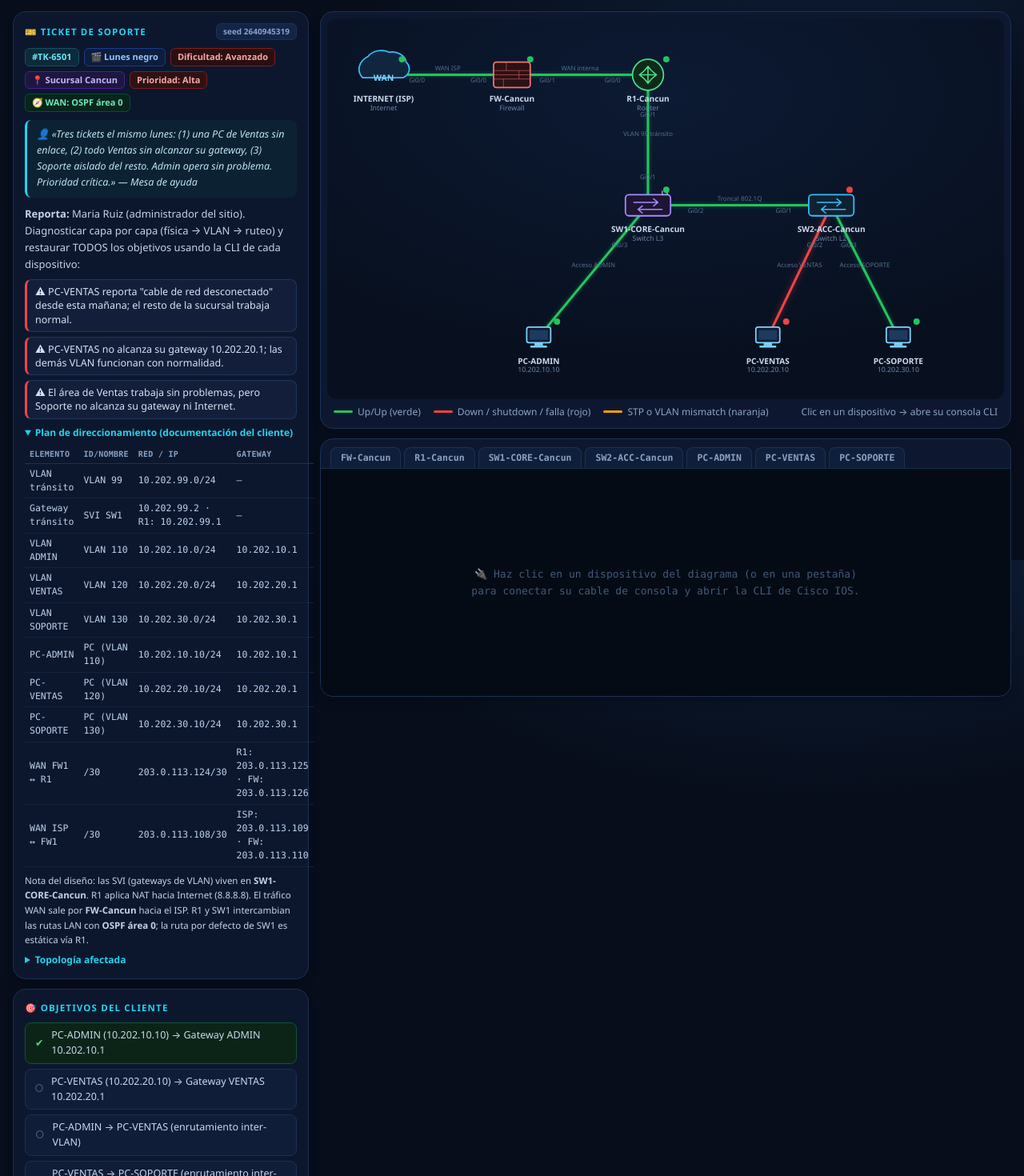
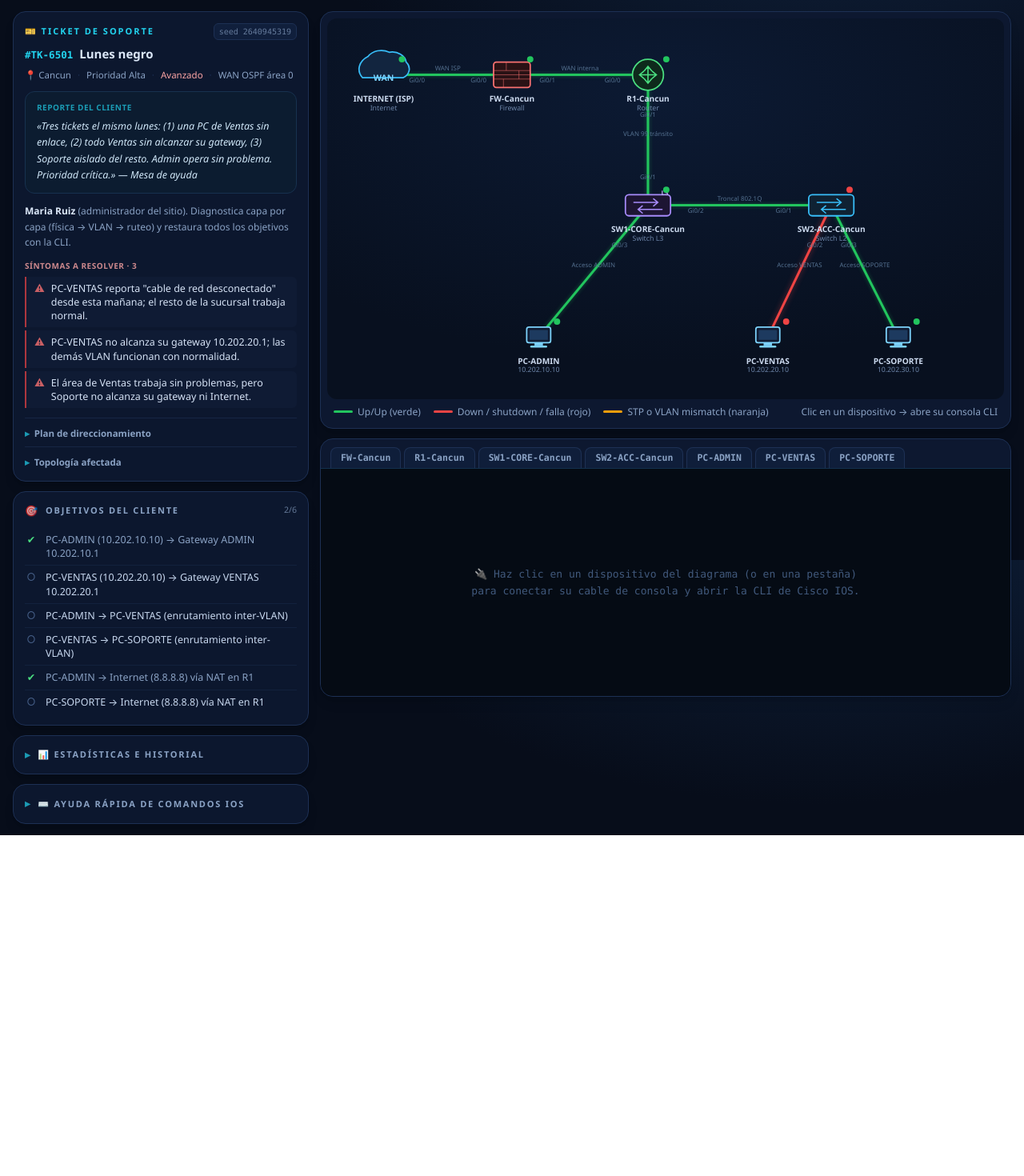
Before and after one commit to lazerboy404/ccna, a React (Vite) app: page / in a window 1280 px wide. Shown: the part 100-1570 px from the top of the page at 80% size. After the commit the page ends 1144 px from the top, so only its background shows below. Built offline with nearby package versions, Linux system fonts and the light colour scheme.

Commit message:
refactor(UI): reorganizar panel izquierdo con jerarquia visual y menos peso

```diff
--- a/src/components/TicketPanel.jsx
+++ b/src/components/TicketPanel.jsx
@@ -4,20 +4,25 @@ import { useNetwork } from '../context/NetworkContext.jsx'
 import { INTERNET, isSwitch } from '../lib/utils.js'
 import { TOPO_ORDER } from '../lib/labGenerator.js'
 
-function Badge({ kind, children }) {
-  const map = {
-    id: 'text-cyan-300 border-cyan-900 bg-[#0c2a3a]',
-    scen: 'text-blue-300 border-blue-900 bg-[#0c1d3d]',
-    'diff-Básico': 'text-green-300 border-green-800 bg-[#0c2417]',
-    'diff-Intermedio': 'text-amber-300 border-amber-800 bg-[#241a05]',
-    'diff-Avanzado': 'text-red-300 border-red-900 bg-[#2a0f12]',
-    'diff-Mixto': 'text-cyan-300 border-cyan-800 bg-[#08222e]',
-    site: 'text-violet-300 border-violet-900 bg-[#1e1640]',
-    prio: 'text-red-300 border-red-900 bg-[#2d1215]',
-    prioMedia: 'text-amber-300 border-amber-900 bg-[#2b2008]',
-    design: 'text-emerald-300 border-emerald-900 bg-[#06251c]',
+const DIFF_TEXT = {
+  'Básico': 'text-green-300',
+  'Intermedio': 'text-amber-300',
+  'Avanzado': 'text-red-300',
+  'Mixto': 'text-cyan-300',
 }
-  return <span className={'rounded-md border px-2 py-0.5 text-[11px] font-semibold ' + (map[kind] || map.id)}>{children}</span>
+
+function Panel({ children, className = '' }) {
+  return <section className={'bg-sim-panel/95 border border-sim-border rounded-2xl p-3.5 shadow-lg ' + className}>{children}</section>
+}
+
+function SectionTitle({ icon, children, aside }) {
+  return (
+    <h2 className="flex items-center gap-2 mb-3 text-[11px] uppercase tracking-[0.16em] font-bold text-sim-muted">
+      <span className="text-sim-accent/80 text-[13px]">{icon}</span>
+      <span>{children}</span>
+      {aside && <span className="ml-auto normal-case tracking-normal font-medium text-[10.5px] text-sim-muted/70">{aside}</span>}
+    </h2>
+  )
 }
 
 export default function TicketPanel() {
@@ -47,117 +52,147 @@ export default function TicketPanel() {
 
   const planRows = () => {
     const rows = [
-      ['VLAN tránsito', 'VLAN 99', s.nets.transit.net + '/24', '—'],
-      ['Gateway tránsito', 'SVI SW1', s.nets.transit.sw1 + ' · R1: ' + s.nets.transit.r1, '—'],
-      ['VLAN ADMIN', 'VLAN ' + s.va, s.nets.admin.net + '/24', s.nets.admin.gw],
-      ['VLAN VENTAS', 'VLAN ' + s.vv, s.nets.ventas.net + '/24', s.nets.ventas.gw],
-      ['VLAN SOPORTE', 'VLAN ' + s.vs, s.nets.soporte.net + '/24', s.nets.soporte.gw],
+      ['VLAN 99 · Tránsito', s.nets.transit.net + '/24', s.nets.transit.sw1 + ' (SVI SW1)'],
+      ['VLAN ' + s.va + ' · Admin', s.nets.admin.net + '/24', s.nets.admin.gw],
+      ['VLAN ' + s.vv + ' · Ventas', s.nets.ventas.net + '/24', s.nets.ventas.gw],
+      ['VLAN ' + s.vs + ' · Soporte', s.nets.soporte.net + '/24', s.nets.soporte.gw],
     ]
-    if (s.topo.sw3) rows.push(['VLAN CONTAB', 'VLAN ' + s.vc, s.nets.contab.net + '/24', s.nets.contab.gw])
-    rows.push([s.names.pc1, 'PC (VLAN ' + s.va + ')', s.pcs.admin + '/24', s.nets.admin.gw])
-    rows.push([s.names.pc2, 'PC (VLAN ' + s.vv + ')', s.pcs.ventas + '/24', s.nets.ventas.gw])
-    rows.push([s.names.pc3, 'PC (VLAN ' + s.vs + ')', s.pcs.soporte + '/24', s.nets.soporte.gw])
-    if (s.topo.sw3) rows.push([s.names.pc4, 'PC (VLAN ' + s.vc + ')', s.pcs.contab + '/24', s.nets.contab.gw])
+    if (s.topo.sw3) rows.push(['VLAN ' + s.vc + ' · Contab', s.nets.contab.net + '/24', s.nets.contab.gw])
+    rows.push([s.names.pc1 + ' · VLAN ' + s.va, s.pcs.admin + '/24', s.nets.admin.gw])
+    rows.push([s.names.pc2 + ' · VLAN ' + s.vv, s.pcs.ventas + '/24', s.nets.ventas.gw])
+    rows.push([s.names.pc3 + ' · VLAN ' + s.vs, s.pcs.soporte + '/24', s.nets.soporte.gw])
+    if (s.topo.sw3) rows.push([s.names.pc4 + ' · VLAN ' + s.vc, s.pcs.contab + '/24', s.nets.contab.gw])
     if (s.topo.fw) {
-      rows.push(['WAN FW1 ↔ R1', '/30', s.wan.r1fwNet + '/30', 'R1: ' + s.wan.r1WanIp + ' · FW: ' + s.wan.fwLanIp])
-      rows.push(['WAN ISP ↔ FW1', '/30', s.wan.ispNet + '/30', 'ISP: ' + s.wan.ispIp + ' · FW: ' + s.wan.fwWanIp])
+      rows.push(['WAN · ISP ↔ FW1', s.wan.ispNet + '/30', 'ISP ' + s.wan.ispIp + ' · FW ' + s.wan.fwWanIp])
+      rows.push(['WAN · FW1 ↔ R1', s.wan.r1fwNet + '/30', 'FW ' + s.wan.fwLanIp + ' · R1 ' + s.wan.r1WanIp])
     } else {
-      rows.push(['WAN ISP ↔ R1', '/30', s.wan.ispNet + '/30', 'ISP: ' + s.wan.ispIp + ' · R1: ' + s.wan.r1WanIp])
+      rows.push(['WAN · ISP ↔ R1', s.wan.ispNet + '/30', 'ISP ' + s.wan.ispIp + ' · R1 ' + s.wan.r1WanIp])
     }
     return rows
   }
 
+  const prioClass = s.ticket.prio === 'Crítica' ? 'text-red-300' : s.ticket.prio === 'Media' ? 'text-amber-300' : 'text-sim-muted'
+
   return (
     <aside className="flex flex-col gap-3 min-w-0">
-      <section className="bg-sim-panel/95 border border-sim-border rounded-2xl p-3.5 shadow-lg">
-        <h2 className="text-[11.5px] uppercase tracking-widest text-sim-accent font-bold mb-2.5 flex items-center gap-2">
-          🎫 Ticket de Soporte <span className="ml-auto normal-case tracking-normal text-[10px] bg-[#132547] border border-sim-border rounded-md px-2 py-0.5 text-sim-muted">seed {s.seed}</span>
-        </h2>
-        <div className="flex gap-1.5 flex-wrap mb-2.5">
-          <Badge kind="id">#{s.ticket.id}</Badge>
-          <Badge kind="scen">🎬 {sc.title}</Badge>
-          <Badge kind={'diff-' + sc.diff}>Dificultad: {sc.diff}</Badge>
-          <Badge kind="site">📍 Sucursal {s.site}</Badge>
-          <Badge kind={s.ticket.prio === 'Media' ? 'prioMedia' : 'prio'}>Prioridad: {s.ticket.prio}</Badge>
-          <Badge kind="design">{s.wanDesign === 'static' ? '🧭 WAN: rutas estáticas' : '🧭 WAN: OSPF área 0'}</Badge>
+      <Panel>
+        <div className="flex items-center justify-between gap-2 mb-2">
+          <h2 className="text-[11px] uppercase tracking-[0.18em] text-sim-accent font-bold">🎫 Ticket de Soporte</h2>
+          <span className="font-mono text-[10px] bg-[#132547]/60 border border-sim-border rounded-md px-1.5 py-0.5 text-sim-muted/70">seed {s.seed}</span>
         </div>
-        <div className="bg-[#0c2233] border-l-[3px] border-sim-accent rounded-lg px-3 py-2 italic text-[#bfe3f5] leading-relaxed text-[12.5px] mb-2.5">
-          👤 {sc.story(s)}
+
+        <div className="flex items-baseline gap-2 flex-wrap mb-1.5">
+          <span className="font-mono text-[12.5px] font-bold text-sim-accent">#{s.ticket.id}</span>
+          <span className="text-[15px] font-bold text-sim-text leading-tight">{sc.title}</span>
         </div>
-        <div className="text-[#c3d3ea] leading-relaxed mb-2 text-[13px]">
-          <b>Reporta:</b> {s.ticket.tech} (administrador del sitio). Diagnosticar capa por capa (física → VLAN → ruteo) y restaurar TODOS los objetivos usando la CLI de cada dispositivo:
+        <div className="flex items-center flex-wrap gap-x-2 gap-y-0.5 text-[11.5px] text-sim-muted mb-3">
+          <span>📍 {s.site}</span>
+          <span className="text-sim-border">·</span>
+          <span className={prioClass}>Prioridad {s.ticket.prio}</span>
+          <span className="text-sim-border">·</span>
+          <span className={DIFF_TEXT[sc.diff] || 'text-sim-muted'}>{sc.diff}</span>
+          <span className="text-sim-border">·</span>
+          <span>{s.wanDesign === 'static' ? 'WAN rutas estáticas' : 'WAN OSPF área 0'}</span>
         </div>
-        <ul className="flex flex-col gap-1.5 my-2">
+
+        <blockquote className="bg-[#0c1c30] border border-[#17314f] rounded-xl px-3.5 py-3 mb-3">
+          <div className="text-[10px] uppercase tracking-wider text-sim-accent/70 font-bold mb-1.5">Reporte del cliente</div>
+          <p className="text-[12.5px] leading-relaxed text-[#cfe6f7] italic">{sc.story(s)}</p>
+        </blockquote>
+
+        <p className="text-[12px] text-sim-muted leading-relaxed mb-3">
+          <b className="text-sim-text">{s.ticket.tech}</b> (administrador del sitio). Diagnostica capa por capa (física → VLAN → ruteo) y restaura todos los objetivos con la CLI.
+        </p>
+
+        <div className="text-[10px] uppercase tracking-wider text-red-300/80 font-bold mb-1.5">Síntomas a resolver · {lab.faults.length}</div>
+        <ul className="flex flex-col gap-1">
           {lab.faults.map((f) => (
-            <li key={f.key} className="bg-[#131f3a] border border-[#22345c] border-l-[3px] border-l-red-500 rounded-lg px-2.5 py-1.5 text-[12.5px] leading-snug text-[#d5e2f5]">⚠ {f.symptom}</li>
+            <li key={f.key} className="flex gap-2 bg-[#131f3a]/60 border-l-2 border-l-red-500/70 rounded-r-md px-2.5 py-1.5 text-[12.5px] leading-snug text-[#d5e2f5]">
+              <span className="text-red-400/80 shrink-0">⚠</span>
+              <span>{f.symptom}</span>
+            </li>
           ))}
         </ul>
-        <details open className="mt-1">
-          <summary className="cursor-pointer text-sim-accent text-[12px] font-semibold select-none mb-1.5">Plan de direccionamiento (documentación del cliente)</summary>
-          <table className="w-full border-collapse text-[11.5px] font-mono">
+
+        <details className="group border-t border-sim-border/60 mt-3 pt-2.5">
+          <summary className="flex items-center gap-1.5 cursor-pointer select-none list-none text-[11.5px] font-semibold text-sim-muted hover:text-sim-text [&::-webkit-details-marker]:hidden">
+            <span className="text-sim-accent/70 transition-transform group-open:rotate-90">▸</span>
+            Plan de direccionamiento
+          </summary>
+          <div className="overflow-x-auto mt-2.5">
+            <table className="w-full border-collapse text-[11px] font-mono tabular-nums">
               <thead>
                 <tr>
-                {['Elemento', 'ID/Nombre', 'Red / IP', 'Gateway'].map((h) => (
-                  <th key={h} className="text-left text-sim-muted font-semibold px-1.5 py-1 border-b border-sim-border uppercase text-[10px] tracking-wide">{h}</th>
+                  {['VLAN / Equipo', 'Subred / IP', 'Gateway'].map((h) => (
+                    <th key={h} className="text-left text-sim-muted/80 font-semibold px-1.5 py-1 border-b border-sim-border uppercase text-[9.5px] tracking-wide whitespace-nowrap">{h}</th>
                   ))}
                 </tr>
               </thead>
               <tbody>
                 {planRows().map((r, i) => (
-                <tr key={i}>{r.map((c, j) => <td key={j} className="px-1.5 py-1 border-b border-[#14233f] text-[#bcd0ea]">{c}</td>)}</tr>
+                  <tr key={i}>{r.map((c, j) => <td key={j} className="px-1.5 py-1 border-b border-[#14233f] text-[#bcd0ea] whitespace-nowrap">{c}</td>)}</tr>
                 ))}
               </tbody>
             </table>
-          <p className="text-[11.5px] text-[#c3d3ea] leading-relaxed mt-2">
-            Nota del diseño: las SVI (gateways de VLAN) viven en <b>{s.names.sw1}</b>. R1 aplica NAT hacia Internet ({INTERNET}). {' '}
-            {s.topo.fw ? <>El tráfico WAN sale por <b>{s.names.fw}</b> hacia el ISP. </> : 'R1 conecta directo al ISP (sitio sin firewall). '}
+          </div>
+          <p className="text-[11px] text-sim-muted leading-relaxed mt-2">
+            Las SVI viven en <b className="text-sim-text">{s.names.sw1}</b>. R1 aplica NAT hacia Internet ({INTERNET}).{' '}
+            {s.topo.fw ? <>El tráfico WAN sale por <b className="text-sim-text">{s.names.fw}</b> hacia el ISP. </> : 'R1 conecta directo al ISP (sitio sin firewall). '}
             {s.wanDesign === 'static'
-              ? <>R1 y SW1 intercambian las rutas LAN/WAN con <b>rutas estáticas</b>.</>
-              : <>R1 y SW1 intercambian las rutas LAN con <b>OSPF área 0</b>; la ruta por defecto de SW1 es estática vía R1.</>}
+              ? <>Rutas LAN/WAN por <b className="text-sim-text">estáticas</b>.</>
+              : <>Rutas LAN por <b className="text-sim-text">OSPF área 0</b>; SW1 sale por ruta estática vía R1.</>}
           </p>
         </details>
-        <details className="mt-1.5">
-          <summary className="cursor-pointer text-sim-accent text-[12px] font-semibold select-none">Topología afectada</summary>
-          <ul className="flex flex-col gap-1.5 mt-2">
+
+        <details className="group border-t border-sim-border/60 mt-2 pt-2.5">
+          <summary className="flex items-center gap-1.5 cursor-pointer select-none list-none text-[11.5px] font-semibold text-sim-muted hover:text-sim-text [&::-webkit-details-marker]:hidden">
+            <span className="text-sim-accent/70 transition-transform group-open:rotate-90">▸</span>
+            Topología afectada
+          </summary>
+          <ul className="flex flex-col gap-1 mt-2.5">
             {TOPO_ORDER.filter((id) => !!lab.devices[id]).map((id) => {
               const d = lab.devices[id]
               const color = id.startsWith('PC') ? '#0ea5e9' : isSwitch(d) ? '#a78bfa' : '#22d3ee'
               return (
-                <li key={id} className="bg-[#131f3a] border border-[#22345c] rounded-lg px-2.5 py-1.5 text-[12.5px] text-[#d5e2f5]" style={{ borderLeft: '3px solid ' + color }}>
-                  <b>{d.name}</b> — {d.role}
+                <li key={id} className="bg-[#131f3a]/60 border border-[#22345c]/60 rounded-md px-2.5 py-1.5 text-[12px] text-[#c8d8ef]" style={{ borderLeft: '3px solid ' + color }}>
+                  <b className="text-sim-text">{d.name}</b> <span className="text-sim-muted">— {d.role}</span>
                 </li>
               )
             })}
           </ul>
         </details>
-      </section>
+      </Panel>
 
-      <section className="bg-sim-panel/95 border border-sim-border rounded-2xl p-3.5 shadow-lg">
-        <h2 className="text-[11.5px] uppercase tracking-widest text-sim-accent font-bold mb-2.5">🎯 Objetivos del Cliente</h2>
-        <ul className="flex flex-col gap-1.5">
+      <Panel>
+        <SectionTitle icon="🎯" aside={goalsResults.filter((g) => g.res.ok).length + '/' + goalsResults.length}>
+          Objetivos del cliente
+        </SectionTitle>
+        <ul className="flex flex-col">
           {goalsResults.map((g) => (
-            <li key={g.id} className={'flex items-center gap-2 rounded-lg px-2.5 py-1.5 text-[12.5px] border ' + (g.res.ok ? 'bg-[#0c2417] border-green-900 text-[#c8d8ef]' : 'bg-[#101d38] border-[#1c2f55] text-[#c8d8ef]')}>
-              <span className={g.res.ok ? 'text-green-400 w-4 text-center' : 'text-[#47618a] w-4 text-center'}>{g.res.ok ? '✔' : '○'}</span>
-              <span>{g.label}</span>
+            <li key={g.id} className="flex items-start gap-2.5 py-1.5 border-b border-sim-border/40 last:border-0 text-[12.5px] leading-snug">
+              <span className={'w-4 text-center shrink-0 ' + (g.res.ok ? 'text-green-400' : 'text-[#47618a]')}>{g.res.ok ? '✔' : '○'}</span>
+              <span className={g.res.ok ? 'text-sim-muted' : 'text-[#c8d8ef]'}>{g.label}</span>
             </li>
           ))}
         </ul>
-      </section>
+      </Panel>
 
       {shown.length > 0 && (
-        <section className="bg-sim-panel/95 border border-sim-border rounded-2xl p-3.5 shadow-lg">
-          <h2 className="text-[11.5px] uppercase tracking-widest text-sim-accent font-bold mb-2.5">💡 Pistas</h2>
+        <Panel>
+          <SectionTitle icon="💡" aside={lab.hintsUsed + ' usadas'}>Pistas</SectionTitle>
           <ul className="flex flex-col gap-1.5">
             {shown.map((h, i) => (
-              <li key={i} className="bg-[#241d0c] border border-[#57421a] rounded-lg px-2.5 py-2 text-[12.5px] leading-relaxed text-[#f1dfae]">💡 {i + 1}. {h}</li>
+              <li key={i} className="bg-[#241d0c]/80 border border-[#57421a]/70 rounded-lg px-2.5 py-2 text-[12.5px] leading-relaxed text-[#f1dfae]">
+                <span className="text-amber-400/80 font-bold mr-1">{i + 1}.</span>{h}
+              </li>
             ))}
           </ul>
-        </section>
+        </Panel>
       )}
 
       {lab.sawSolution && (
         <section className="bg-[#1a1035] border border-violet-900 rounded-2xl p-3.5 shadow-lg">
-          <h2 className="text-[11.5px] uppercase tracking-widest text-sim-accent font-bold mb-1">📖 Solución Paso a Paso <span className="ml-auto normal-case text-[10px] border border-sim-border rounded-md px-2 py-0.5 text-sim-muted">−40 pts</span></h2>
+          <SectionTitle icon="📖" aside="−40 pts">Solución paso a paso</SectionTitle>
           <p className="text-[12px] text-[#c3d3ea] leading-relaxed mb-2">
             Ejecuta estos comandos en la consola de cada dispositivo (clic en el diagrama o en su pestaña). Corresponden a ESTE laboratorio:
           </p>
@@ -179,25 +214,33 @@ export default function TicketPanel() {
         </section>
       )}
 
-      <section className="bg-sim-panel/95 border border-sim-border rounded-2xl p-3.5 shadow-lg">
-        <h2 className="text-[11.5px] uppercase tracking-widest text-sim-accent font-bold mb-2.5">📊 Estadísticas</h2>
-        <div className="grid grid-cols-2 gap-2">
-          <div className="bg-[#101d38] border border-[#1c2f55] rounded-lg p-2 text-center"><div className="text-[19px] font-bold text-orange-400">{stats.streak}</div><div className="text-[10px] text-sim-muted uppercase tracking-wider mt-0.5">🔥 Racha</div></div>
-          <div className="bg-[#101d38] border border-[#1c2f55] rounded-lg p-2 text-center"><div className="text-[19px] font-bold text-orange-300">{stats.best}</div><div className="text-[10px] text-sim-muted uppercase tracking-wider mt-0.5">Mejor racha</div></div>
-          <div className="bg-[#101d38] border border-[#1c2f55] rounded-lg p-2 text-center"><div className="text-[19px] font-bold text-green-400">{stats.solved}</div><div className="text-[10px] text-sim-muted uppercase tracking-wider mt-0.5">Resueltos</div></div>
-          <div className="bg-[#101d38] border border-[#1c2f55] rounded-lg p-2 text-center"><div className="text-[19px] font-bold">{stats.bestScore ? stats.bestScore + ' pts' : '—'}</div><div className="text-[10px] text-sim-muted uppercase tracking-wider mt-0.5">Mejor puntaje</div></div>
+      <Panel>
+        <details className="group">
+          <summary className="flex items-center gap-2 cursor-pointer select-none list-none text-[11px] uppercase tracking-[0.16em] font-bold text-sim-muted [&::-webkit-details-marker]:hidden">
+            <span className="text-sim-accent/70 text-[13px] transition-transform group-open:rotate-90">▸</span>
+            <span>📊 Estadísticas e historial</span>
+          </summary>
+          <div className="flex flex-wrap gap-x-4 gap-y-1 mt-3 text-[12.5px] text-sim-muted">
+            <span><b className="text-sim-text">{stats.solved}</b> resueltos</span>
+            <span>racha <b className="text-orange-400">{stats.streak}</b></span>
+            <span>mejor racha <b className="text-orange-300">{stats.best}</b></span>
+            <span>mejor puntaje <b className="text-sim-text">{stats.bestScore ? stats.bestScore + ' pts' : '—'}</b></span>
           </div>
-        <div className="mt-2 text-[11.5px] text-sim-muted font-mono leading-relaxed">
+          <div className="mt-2 text-[11.5px] text-sim-muted/80 font-mono leading-relaxed">
             {stats.history.length
-            ? <>{'Últimos laboratorios:'}<br />{stats.history.map((h, i) => <div key={i}>• {h.id} ({h.site}{h.diff ? ' · ' + h.diff : ''}) — {h.score} pts · {h.date}</div>)}</>
+              ? stats.history.map((h, i) => <div key={i}>• {h.id} ({h.site}{h.diff ? ' · ' + h.diff : ''}) — {h.score} pts · {h.date}</div>)
               : 'Aún no resuelves laboratorios. ¡Genera uno y comienza tu racha!'}
           </div>
-      </section>
+        </details>
+      </Panel>
 
-      <section className="bg-sim-panel/95 border border-sim-border rounded-2xl p-3.5 shadow-lg">
-        <details>
-          <summary className="cursor-pointer text-sim-accent text-[12px] font-semibold select-none">⌨️ Ayuda rápida de comandos IOS</summary>
-          <div className="font-mono text-[11.5px] text-[#a9c1e0] leading-[1.8] mt-2">
+      <Panel>
+        <details className="group">
+          <summary className="flex items-center gap-2 cursor-pointer select-none list-none text-[11px] uppercase tracking-[0.16em] font-bold text-sim-muted [&::-webkit-details-marker]:hidden">
+            <span className="text-sim-accent/70 text-[13px] transition-transform group-open:rotate-90">▸</span>
+            <span>⌨️ Ayuda rápida de comandos IOS</span>
+          </summary>
+          <div className="font-mono text-[11.5px] text-[#a9c1e0] leading-[1.8] mt-3">
             <b>enable</b> → modo privilegiado · <b>configure terminal</b> → config<br />
             <b>interface Gi0/1</b> · <b>no shutdown</b> · <b>shutdown</b><br />
             <b>ip address 10.0.0.1 255.255.255.0</b> (routers/SVI)<br />
@@ -213,7 +256,7 @@ export default function TicketPanel() {
             En PCs: <b>ipconfig</b> · <b>ip &lt;ip&gt; &lt;máscara&gt; &lt;gw&gt;</b> · <b>ping &lt;ip&gt;</b>
           </div>
         </details>
-      </section>
+      </Panel>
     </aside>
   )
 }
```
Lines whose indentation alone changed are shown as unchanged.
